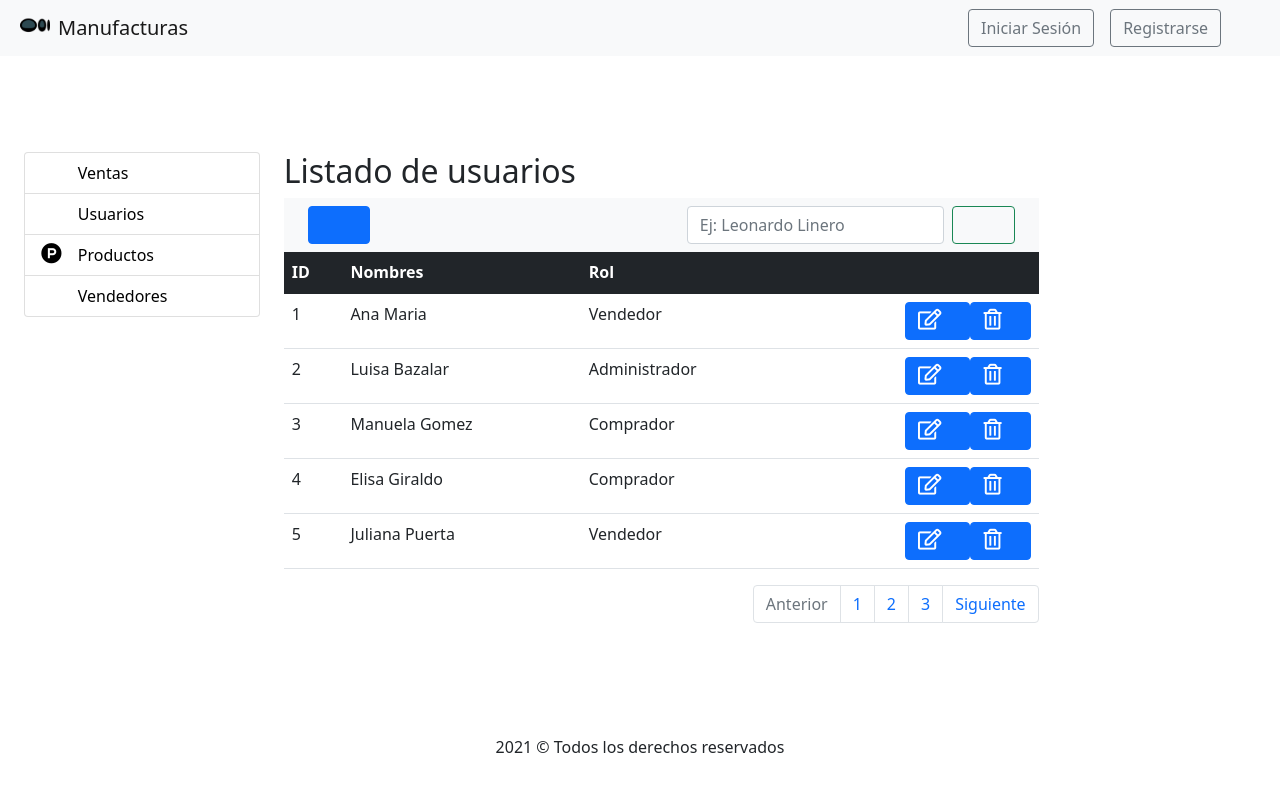
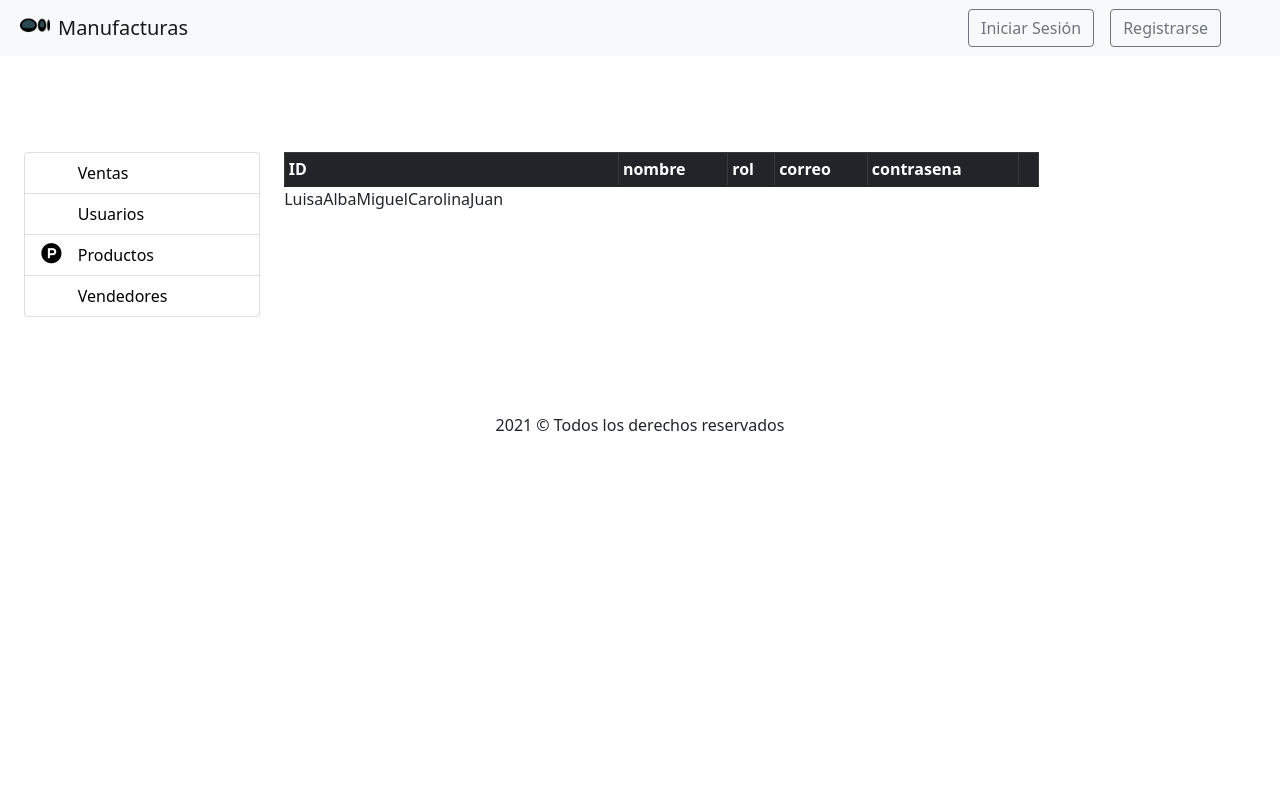
Before and after one commit to UdeA-Proyectos-Ciclo-3-4/frontend, a React (Create React App) app: page /usuarios in a window 1280 px wide. Shown: the top 792 px of the page. Built offline with nearby package versions, Linux system fonts and the light colour scheme.

Commit message:
Se crea componente Navbar usuarios

```diff
--- a/src/Routers/RoutersMenu.js
+++ b/src/Routers/RoutersMenu.js
@@ -2,7 +2,7 @@ import React from 'react'
 import { Switch, Route, Redirect } from "react-router-dom";
 import Login from "../components/Login";
 import Productos from "../components/Productos"
-import Usuarios from "../components/Usuarios";
+import Usuarios from "../components/usuarios/Usuario";
 import Vendedores from "../components/Vendedores";
 import Ventas from "../components/Ventas";
 import Header from "../components/Header";
--- /dev/null
+++ b/src/components/usuarios/TableUsuarios.js
@@ -0,0 +1,37 @@
+import React from 'react';
+import { Table } from 'react-bootstrap';
+
+//import ItemProducto from './ItemProduct';
+
+// Functional Component
+const TableUsuarios = ({ usuarios, setUsuarios, deleteUsuarios, updateUsuarios }) => {
+
+    console.log( usuarios );
+
+    return (
+        <div>
+            {   usuarios.length < 0
+                    ?   <p>No hay usuarios</p>
+                    :   <Table className="table-product" bordered hover size="sm">
+                            <thead className="table-dark">
+                                <tr>
+                                    <th scope="col">ID</th>
+                                    <th scope="col">nombre</th>
+                                    <th scope="col">rol</th>
+                                    <th scope="col">correo</th>
+                                    <th scope="col">contrasena</th>
+                                    <th scope="col">&nbsp;</th>
+                                </tr>
+                            </thead>
+                            <tbody>
+                                {   usuarios.map( usuario => (
+                                    usuario.nombre
+                                ))}
+                            </tbody>
+                        </Table>
+            }
+        </div>
+    )
+}
+
+export default TableUsuarios;
--- /dev/null
+++ b/src/components/usuarios/Usuario.js
@@ -0,0 +1,73 @@
+import React, { useState } from 'react';
+
+// Components
+import Menu from '../Menu';
+import TableUsuarios from './TableUsuarios';
+// import NavbarProduct from './NavbarProduct';
+
+// Static Data
+import initialState from '../../data/usuarios';
+
+// Functional Component
+const Usuario = () => {
+
+    // State Component
+    const [ usuarios, setUsuarios ] = useState( initialState );
+
+    const addNewUsuario = ( newUsuario ) => {
+        //console.log( addNewProduct, newProduct );
+
+        setUsuarios([
+            ...usuarios,
+            newUsuario
+        ]);
+    }
+
+    const updateUsuario = ( usuarioToUpdate ) => {
+
+        const listaUsuarios = usuarios.filter( usuario => (
+            usuario[ '_id' ] !== usuarioToUpdate[ '_id' ]
+        ));
+
+        listaUsuarios.push( usuarioToUpdate );
+
+        setUsuarios( listaUsuarios );
+
+    }
+
+    const deleteUsuario = ( usuarioToBeEliminated ) => {
+        //console.log( 'deleteProduct', usuarioToBeEliminated );
+
+        setUsuarios( usuarios.filter( usuario => (
+            usuario[ '_id' ] !== usuarioToBeEliminated[ '_id' ]
+        )));
+    }
+
+    return (
+        <div className="container mb-5 pb-5 mt-5 pt-5">
+            <div className="row">
+                <div className="col col-md-3">
+
+                    <Menu />
+
+                </div>
+                <div className="col col-md-9">
+
+                    {/* <NavbarUsuario
+                        title={ "Listado de usuarios" }
+                        addNewUsuario={ addNewUsuario }
+                    /> */}
+                    <TableUsuarios
+                        usuarios={ usuarios }
+                        setUsuarios={ setUsuarios }
+                        deleteUsuario={ deleteUsuario }
+                        updateUsuario={ updateUsuario }
+                    />
+
+                </div>
+            </div>
+        </div>
+    )
+};
+
+export default Usuario;
--- /dev/null
+++ b/src/data/usuarios.js
@@ -0,0 +1,18 @@
+const usuarios = [
+    { _id: 1, nombre: 'Luisa', rol: '', correo: 'luisa@mail.com', contrasena: '1234' },
+    { _id: 2, nombre: 'Alba', rol: '', correo: 'alba@mail.com', contrasena: '0000' },
+    { _id: 3, nombre: 'Miguel', rol: '', correo: 'miguel@mail.com', contrasena: '5678' },
+    { _id: 4, nombre: 'Carolina', rol: '', correo: 'caroina@mail.com', contrasena: '22222' },
+    { _id: 5, nombre: 'Juan', rol: '', correo: 'juan@mail.com', contrasena: '88888' }
+
+];
+
+export default usuarios;
+
+export const initialStateUsuarios = {
+    _id: '',
+    nombre: '',
+    rol: '',
+    correo: '',
+    contrasena: ''
+};
```
